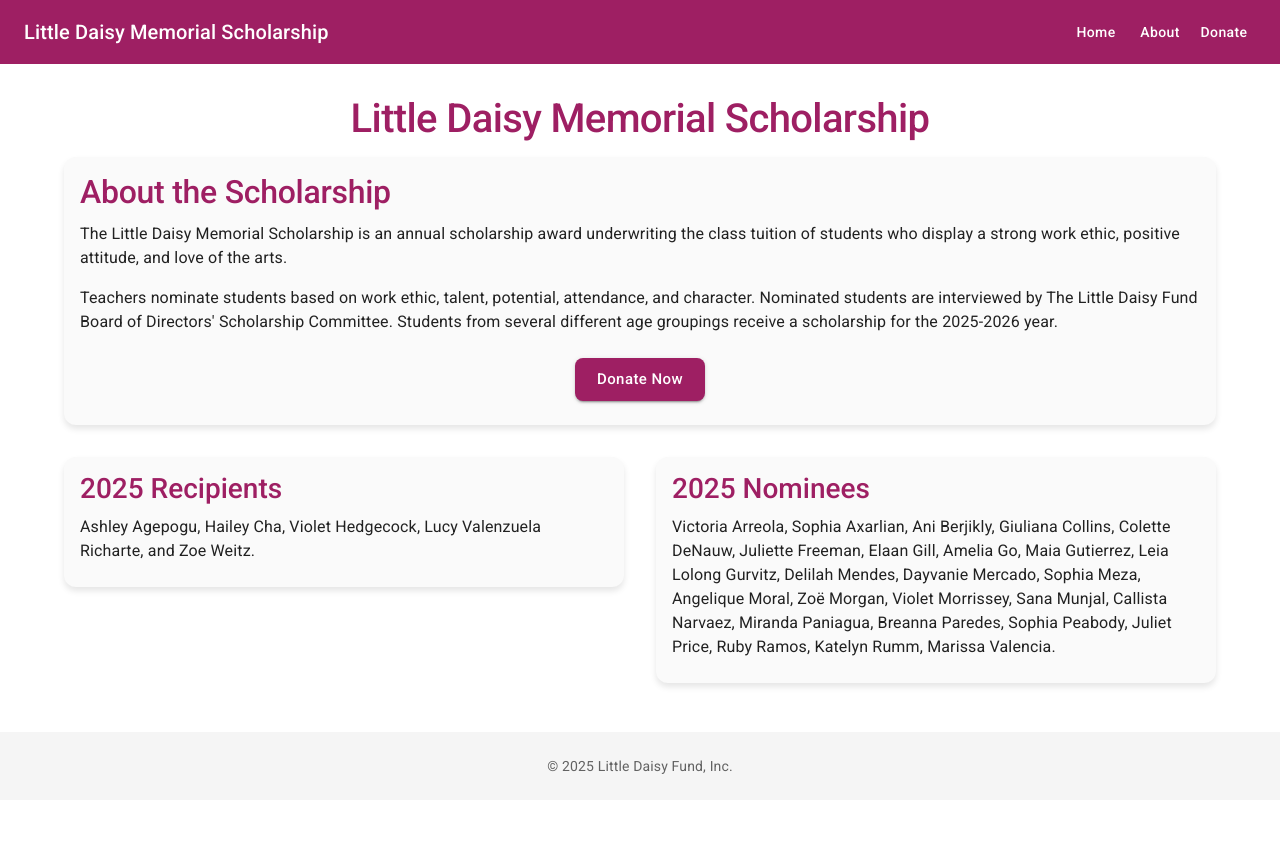
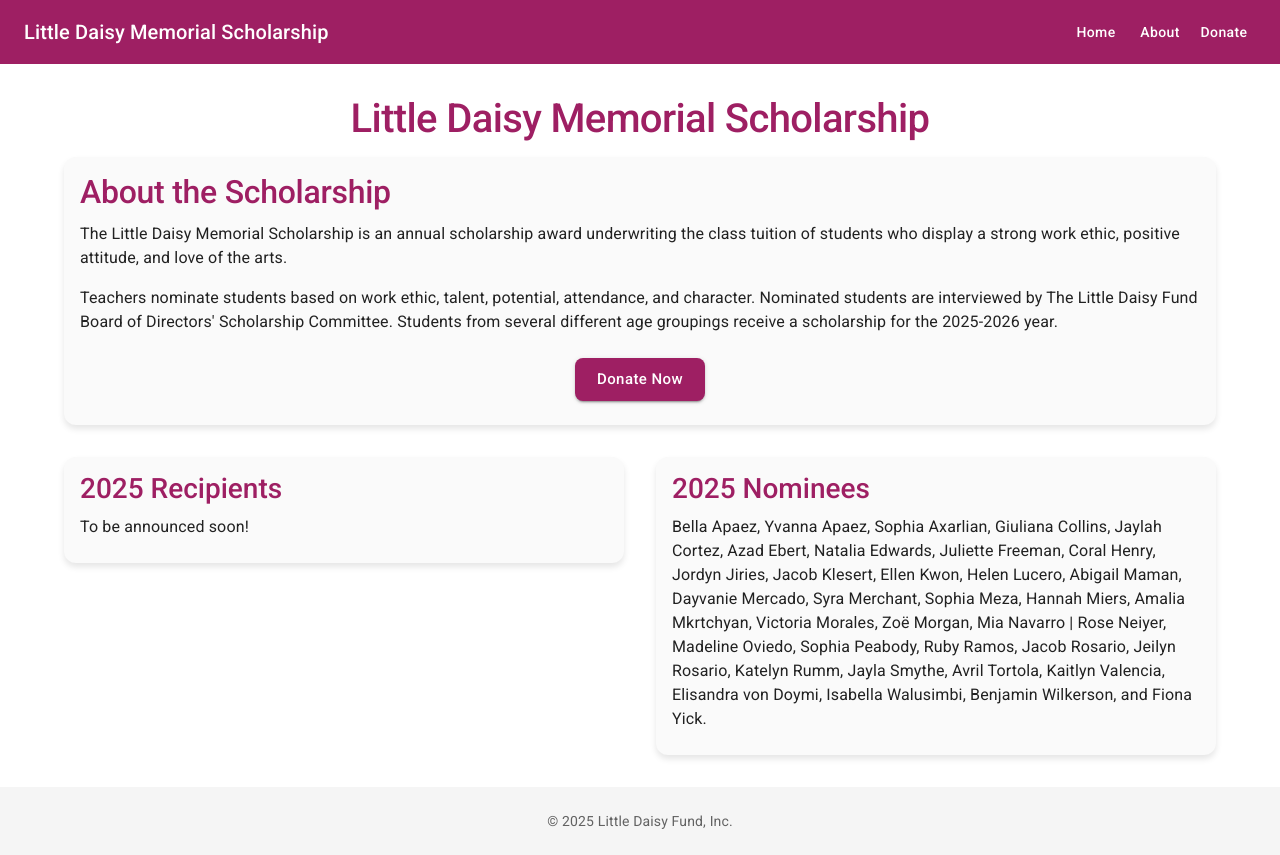
Before and after one commit to shonlittle/little-daisy, a React (Create React App) app: page / in a window 1280 px wide. Before the commit the page ends 800 px from the top, so only its background shows below. Built offline with nearby package versions, Linux system fonts and the light colour scheme.

Commit message:
Update Home component to replace recipient names with a placeholder and revise nominee list for the current year.

```diff
--- a/src/pages/Home.tsx
+++ b/src/pages/Home.tsx
@@ -66,10 +66,7 @@ const Home = () => {
               <Typography variant="h3" gutterBottom>
                 {currentYear} Recipients
               </Typography>
-              <Typography>
-                Ashley Agepogu, Hailey Cha, Violet Hedgecock, Lucy Valenzuela
-                Richarte, and Zoe Weitz.
-              </Typography>
+              <Typography>To be announced soon!</Typography>
             </CardContent>
           </Card>
         </Grid>
@@ -81,13 +78,16 @@ const Home = () => {
                 {currentYear} Nominees
               </Typography>
               <Typography>
-                Victoria Arreola, Sophia Axarlian, Ani Berjikly, Giuliana
-                Collins, Colette DeNauw, Juliette Freeman, Elaan Gill, Amelia
-                Go, Maia Gutierrez, Leia Lolong Gurvitz, Delilah Mendes,
-                Dayvanie Mercado, Sophia Meza, Angelique Moral, Zoë Morgan,
-                Violet Morrissey, Sana Munjal, Callista Narvaez, Miranda
-                Paniagua, Breanna Paredes, Sophia Peabody, Juliet Price, Ruby
-                Ramos, Katelyn Rumm, Marissa Valencia.
+                Bella Apaez, Yvanna Apaez, Sophia Axarlian, Giuliana Collins,
+                Jaylah Cortez, Azad Ebert, Natalia Edwards, Juliette Freeman,
+                Coral Henry, Jordyn Jiries, Jacob Klesert, Ellen Kwon, Helen
+                Lucero, Abigail Maman, Dayvanie Mercado, Syra Merchant, Sophia
+                Meza, Hannah Miers, Amalia Mkrtchyan, Victoria Morales, Zoë
+                Morgan, Mia Navarro | Rose Neiyer, Madeline Oviedo, Sophia
+                Peabody, Ruby Ramos, Jacob Rosario, Jeilyn Rosario, Katelyn
+                Rumm, Jayla Smythe, Avril Tortola, Kaitlyn Valencia, Elisandra
+                von Doymi, Isabella Walusimbi, Benjamin Wilkerson, and Fiona
+                Yick.
               </Typography>
             </CardContent>
           </Card>
```
